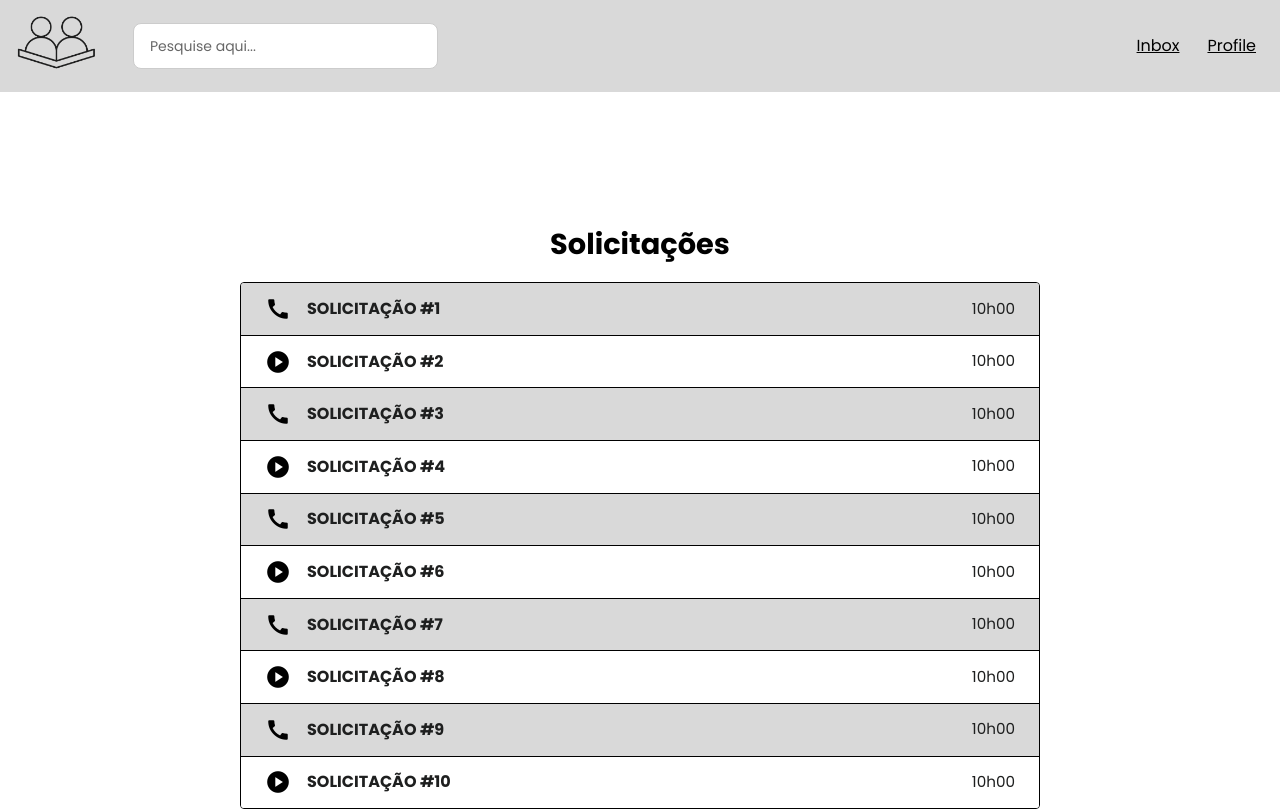
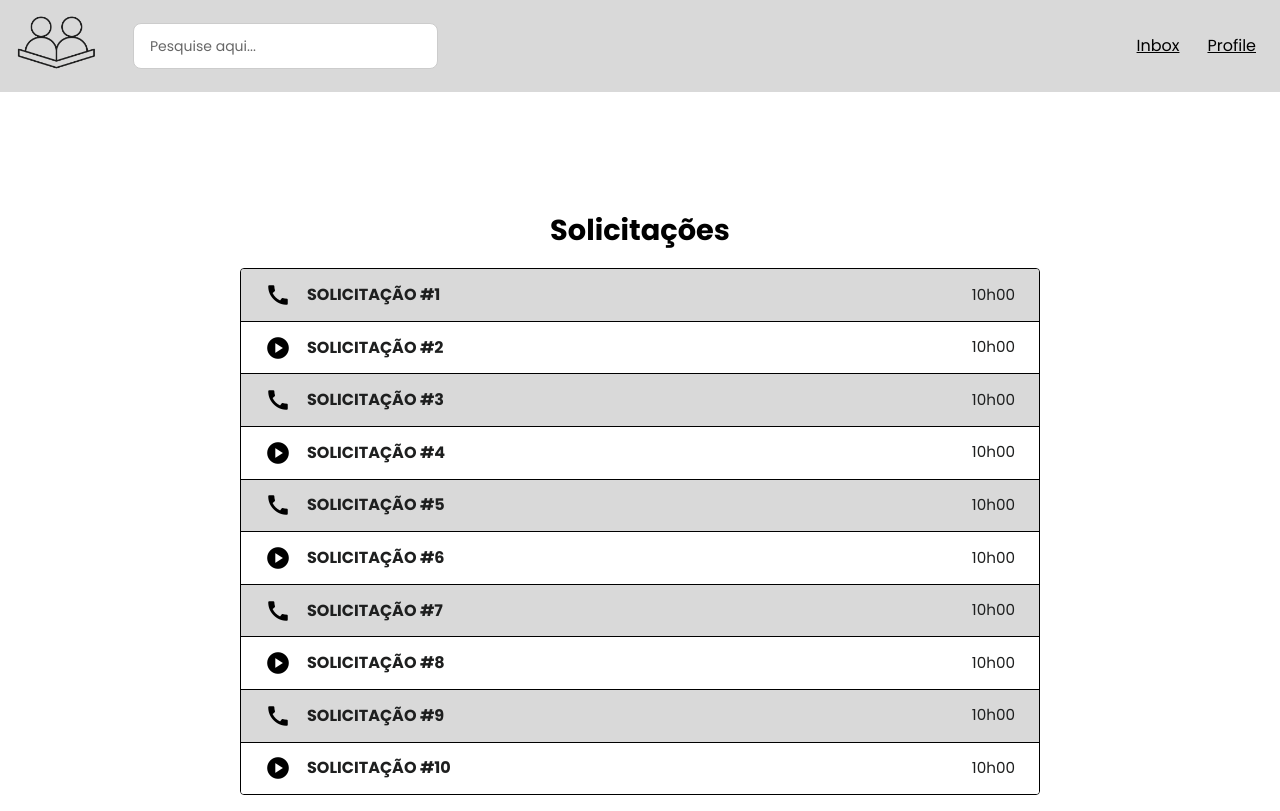
Before and after one commit to lari-sato/reforco-comunitario, a React (Vite) app in the folder ref-comunitario/: page /inbox in a window 1280 px wide. Shown: the top 811 px of the page. Built offline with nearby package versions, Linux system fonts and the light colour scheme.

Commit message:
Update index.css

```diff
--- a/ref-comunitario/src/index.css
+++ b/ref-comunitario/src/index.css
@@ -553,9 +553,6 @@ a:active,
 .material-icons {
   font-size: 20px;
 }
-.inbox-content {
-  padding: 60px 4rem 2rem;
-}
 .material-icons {
   font-size: 26px;
   color: #000; /* ou #4caf50 se quiser verde */
```
